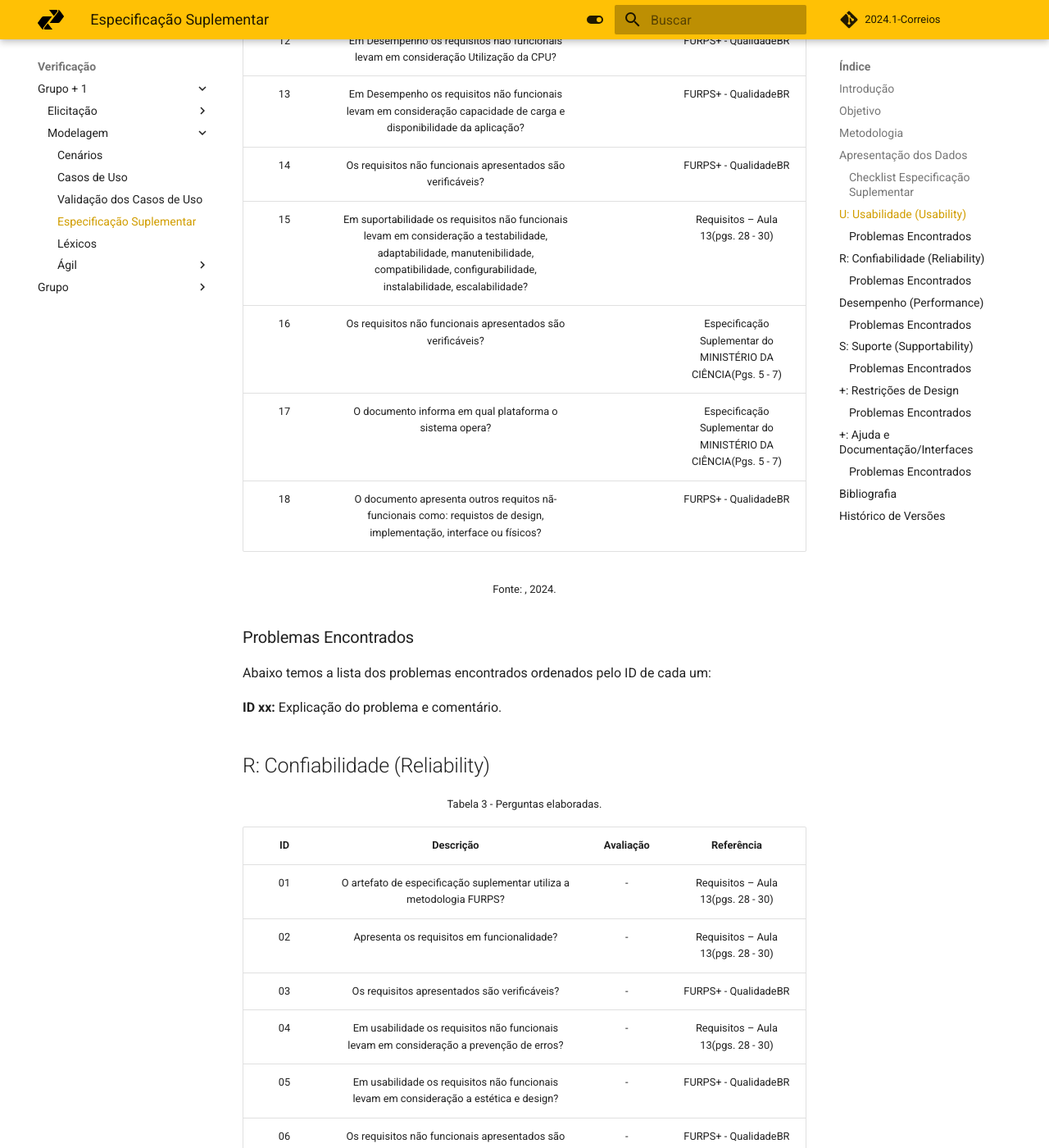
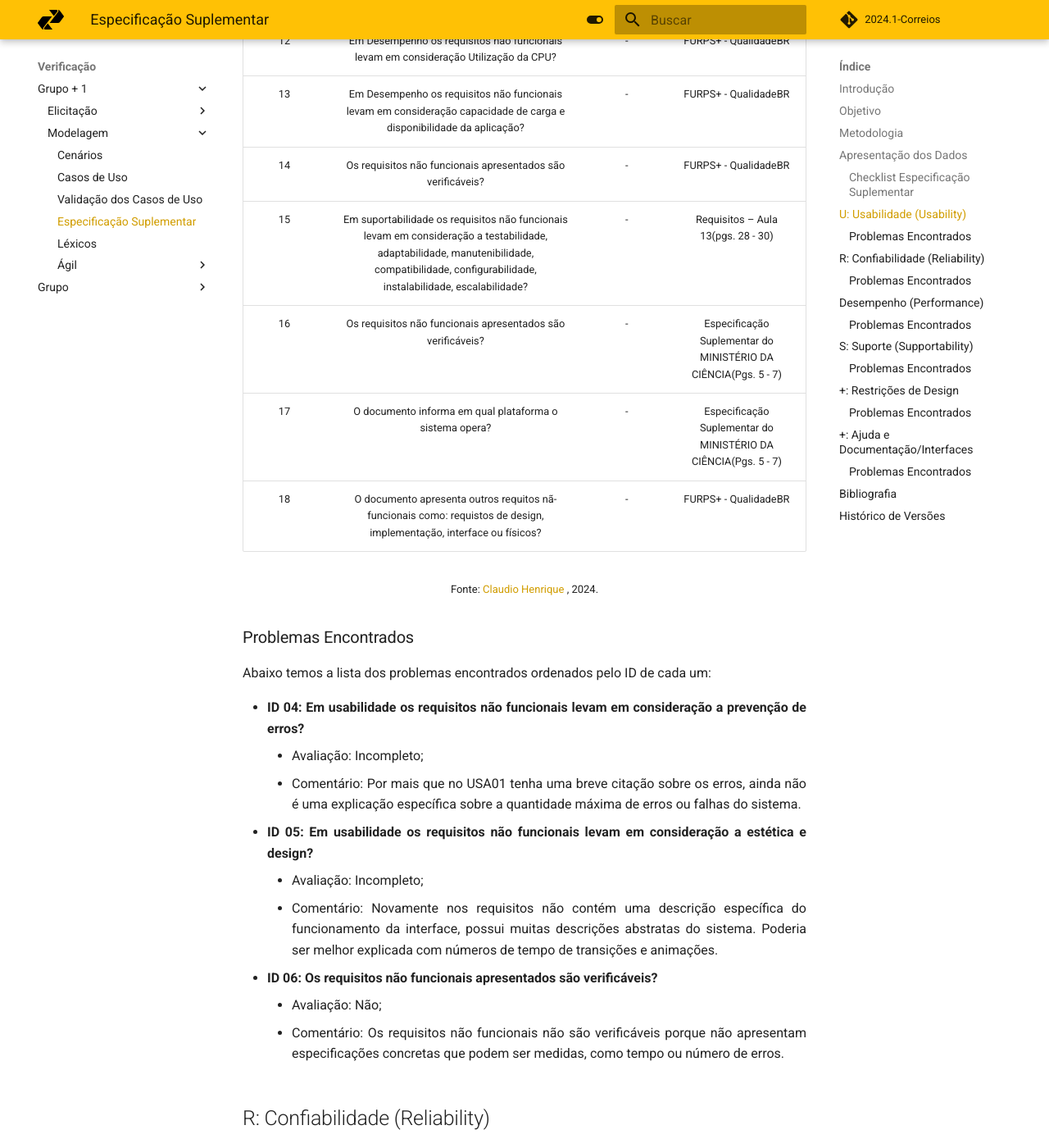
Before and after one commit to Requisitos-de-Software/2024.1-Serasa, an MkDocs documentation site: the page built from docs/verificacao/grupo+1/modelagem/especificacao_suplementar.md, in a window 1280 px wide and 1400 px high, scrolled down 3479 px. Shown: the whole window at 82% size. Built offline with MkDocs 1.6.1 and Material for MkDocs 9.7.7, drawn with Linux system fonts in a browser that asks for light colours; comment, search, counter and statistics services are not loaded; some of the changed text lies outside the part shown.

Commit message:
add usabilidade

```diff
--- a/docs/verificacao/grupo+1/modelagem/especificacao_suplementar.md
+++ b/docs/verificacao/grupo+1/modelagem/especificacao_suplementar.md
@@ -53,34 +53,43 @@ Dados obtidos na verificação.
 
 |ID| Descrição | Avaliação | Referência|
 |:--:|:--:|:--:|:--:|
-|01| O artefato de especificação suplementar utiliza a metodologia FURPS?||Requisitos – Aula 13(pgs. 28 - 30)|
-|02| Apresenta os requisitos em funcionalidade? ||Requisitos – Aula 13(pgs. 28 - 30)|
-|03| Os requisitos apresentados são verificáveis?||FURPS+ - QualidadeBR|
-|04| Em usabilidade os requisitos não funcionais levam em consideração a prevenção de erros? ||Requisitos – Aula 13(pgs. 28 - 30)|
-|05| Em usabilidade os requisitos não funcionais levam em consideração a estética e design? ||FURPS+ - QualidadeBR|
-|06| Os requisitos não funcionais apresentados são verificáveis? ||FURPS+ - QualidadeBR|
-|07| Em Confiabilidade os requisitos não funcionais levam em consideração possibilidade de recuperação? ||Requisitos – Aula 13(pgs. 28 - 30)|
-|08| Em Confiabilidade os requisitos não funcionais levam em consideração possibilidade de previsão? ||FURPS+ - QualidadeBR|
-|09| Em Confiabilidade os requisitos não funcionais levam em consideração tempo médio entre falhas? ||FURPS+ - QualidadeBR|
-|10| Os requisitos não funcionais apresentados são verificáveis? ||Requisitos – Aula 13(pgs. 28 - 30)|
-|11| Em Desempenho os requisitos não funcionais levam em consideração tempo de resposta?  ||FURPS+ - QualidadeBR|
-|12| Em Desempenho os requisitos não funcionais levam em consideração Utilização da CPU?||FURPS+ - QualidadeBR|
-|13| Em Desempenho os requisitos não funcionais levam em consideração capacidade de carga e disponibilidade da aplicação? ||FURPS+ - QualidadeBR|
-|14| Os requisitos não funcionais apresentados são verificáveis? ||FURPS+ - QualidadeBR|
-|15| Em suportabilidade os requisitos não funcionais levam em consideração a testabilidade, adaptabilidade, manutenibilidade, compatibilidade, configurabilidade, instalabilidade, escalabilidade? ||Requisitos – Aula 13(pgs. 28 - 30)|
-|16| Os requisitos não funcionais apresentados são verificáveis? ||Especificação Suplementar do MINISTÉRIO DA CIÊNCIA(Pgs. 5 - 7)|
-|17| O documento informa em qual plataforma o sistema opera? ||Especificação Suplementar do MINISTÉRIO DA CIÊNCIA(Pgs. 5 - 7)|
-|18| O documento apresenta outros requitos nã-funcionais como: requistos de design, implementação, interface ou físicos? ||FURPS+ - QualidadeBR|
+|01| O artefato de especificação suplementar utiliza a metodologia FURPS?|-|Requisitos – Aula 13(pgs. 28 - 30)|
+|02| Apresenta os requisitos em funcionalidade? |-|Requisitos – Aula 13(pgs. 28 - 30)|
+|03| Os requisitos apresentados são verificáveis?|-|FURPS+ - QualidadeBR|
+|04| Em usabilidade os requisitos não funcionais levam em consideração a prevenção de erros? |Incompleto|Requisitos – Aula 13(pgs. 28 - 30)|
+|05| Em usabilidade os requisitos não funcionais levam em consideração a estética e design? |Incompleto|FURPS+ - QualidadeBR|
+|06| Os requisitos não funcionais apresentados são verificáveis? |Não|FURPS+ - QualidadeBR|
+|07| Em Confiabilidade os requisitos não funcionais levam em consideração possibilidade de recuperação? |-|Requisitos – Aula 13(pgs. 28 - 30)|
+|08| Em Confiabilidade os requisitos não funcionais levam em consideração possibilidade de previsão? |-|FURPS+ - QualidadeBR|
+|09| Em Confiabilidade os requisitos não funcionais levam em consideração tempo médio entre falhas? |-|FURPS+ - QualidadeBR|
+|10| Os requisitos não funcionais apresentados são verificáveis? |-|Requisitos – Aula 13(pgs. 28 - 30)|
+|11| Em Desempenho os requisitos não funcionais levam em consideração tempo de resposta?  |-|FURPS+ - QualidadeBR|
+|12| Em Desempenho os requisitos não funcionais levam em consideração Utilização da CPU?|-|FURPS+ - QualidadeBR|
+|13| Em Desempenho os requisitos não funcionais levam em consideração capacidade de carga e disponibilidade da aplicação? |-|FURPS+ - QualidadeBR|
+|14| Os requisitos não funcionais apresentados são verificáveis? |-|FURPS+ - QualidadeBR|
+|15| Em suportabilidade os requisitos não funcionais levam em consideração a testabilidade, adaptabilidade, manutenibilidade, compatibilidade, configurabilidade, instalabilidade, escalabilidade? |-|Requisitos – Aula 13(pgs. 28 - 30)|
+|16| Os requisitos não funcionais apresentados são verificáveis? |-|Especificação Suplementar do MINISTÉRIO DA CIÊNCIA(Pgs. 5 - 7)|
+|17| O documento informa em qual plataforma o sistema opera? |-|Especificação Suplementar do MINISTÉRIO DA CIÊNCIA(Pgs. 5 - 7)|
+|18| O documento apresenta outros requitos nã-funcionais como: requistos de design, implementação, interface ou físicos? |-|FURPS+ - QualidadeBR|
 
 
-<font size="2"><p style="text-align: center">Fonte: []() , 2024.</p></font>
+<font size="2"><p style="text-align: center">Fonte: [Claudio Henrique](https://github.com/claudiohsc) , 2024.</p></font>
 
 
 ### Problemas Encontrados
 
 Abaixo temos a lista dos problemas encontrados ordenados pelo ID de cada um:
 
-**ID xx:** Explicação do problema e comentário.
+- **ID 04: Em usabilidade os requisitos não funcionais levam em consideração a prevenção de erros?**
+    - Avaliação: Incompleto;
+    - Comentário: Por mais que no USA01 tenha uma breve citação sobre os erros, ainda não é uma explicação específica sobre a quantidade máxima de erros ou falhas do sistema.
+- **ID 05: Em usabilidade os requisitos não funcionais levam em consideração a estética e design?**
+    - Avaliação: Incompleto;
+    - Comentário: Novamente nos requisitos não contém uma descrição específica do funcionamento da interface, possui muitas descrições abstratas do sistema. Poderia ser melhor explicada com números de tempo de transições e animações.
+
+- **ID 06: Os requisitos não funcionais apresentados são verificáveis?**
+    - Avaliação: Não;
+    - Comentário: Os requisitos não funcionais não são verificáveis porque não apresentam especificações concretas que podem ser medidas, como tempo ou número de erros.
 
 ## R: Confiabilidade (Reliability)
 
```
